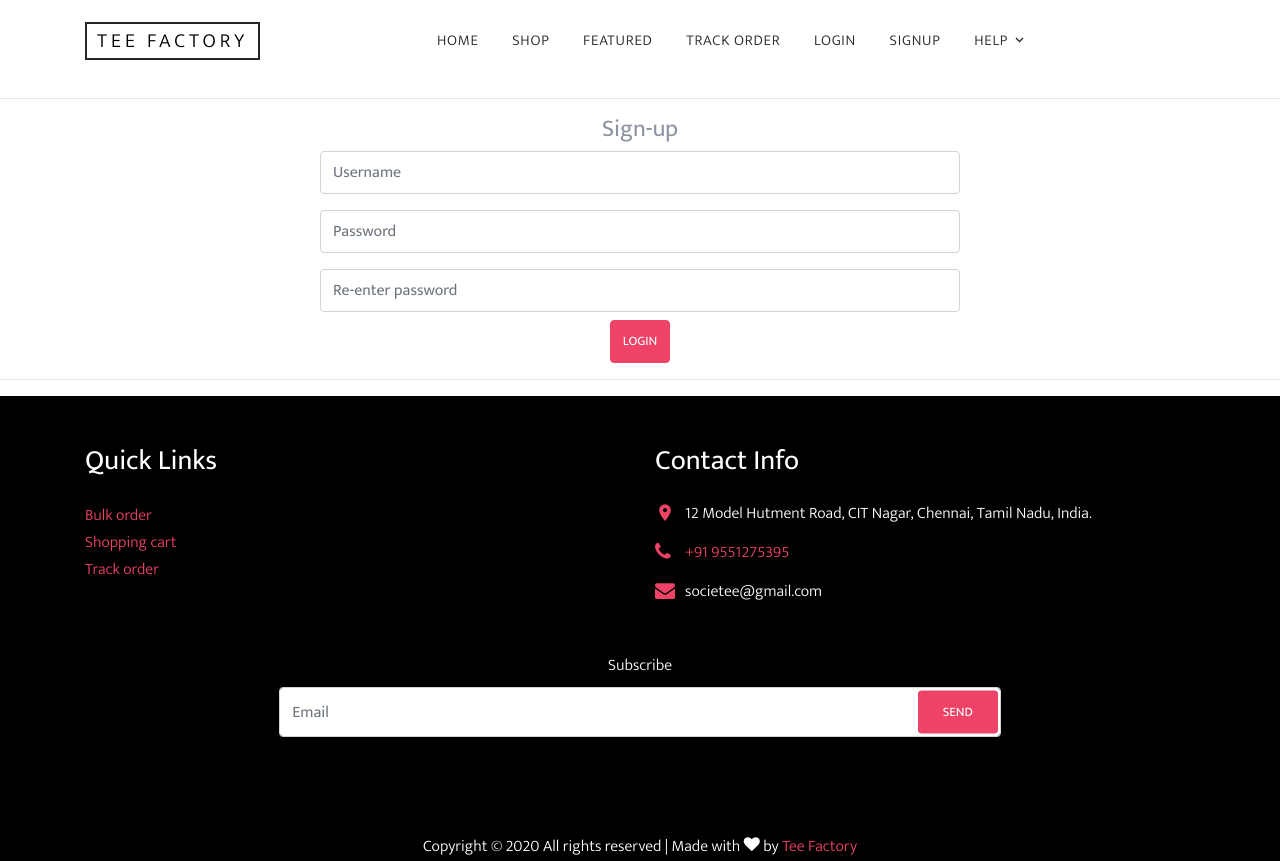
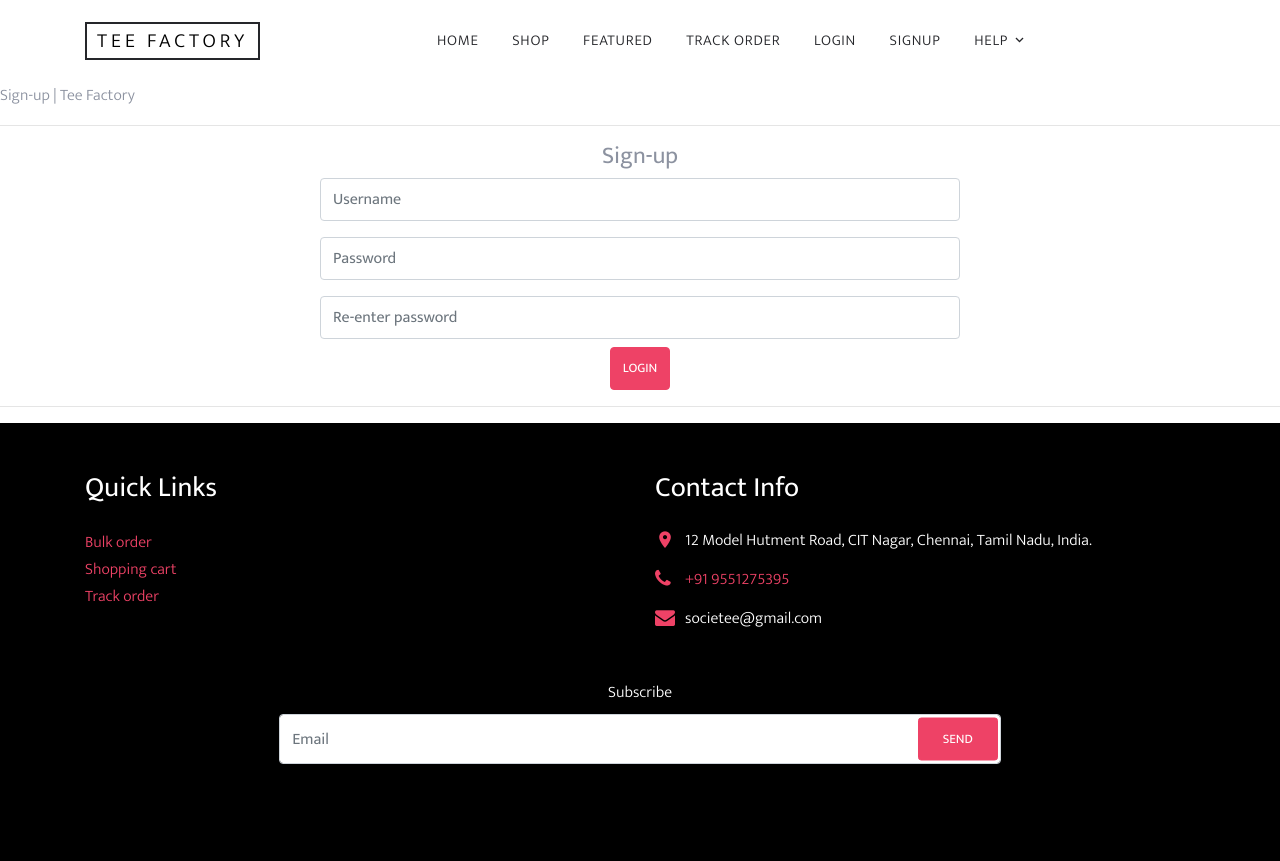
Before and after one commit to praveenvino39/website404, a Django app: page /auth/signup/ in a window 1280 px wide. Shown: the top 861 px of the page. Run offline with Django 3.2, Linux system fonts and the light colour scheme; some libraries are stand-ins or nearby versions; some web fonts are replaced.

Commit message:
Update signupuser.html

```diff
--- a/Auth/templates/Auth/signupuser.html
+++ b/Auth/templates/Auth/signupuser.html
@@ -2,6 +2,7 @@
 {% block body %}
 {% include 'homepage/navbar.html' %}
 {% load static %}
+{% block title %}Sign-up |  Tee Factory{% endblock %}
 {% if messages %}
 {% for message in messages %}
 <div class="alert {% if messages.tags == error %} alert-danger {% endif %} alert-dismissible fade show" role="alert">
```
